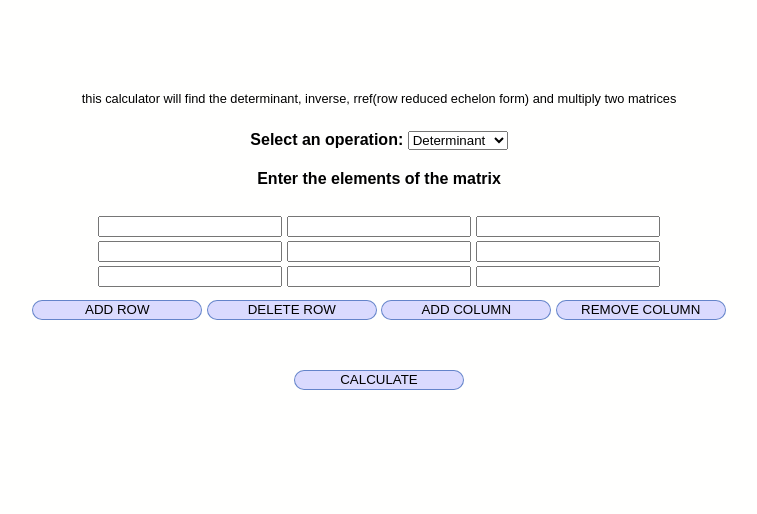
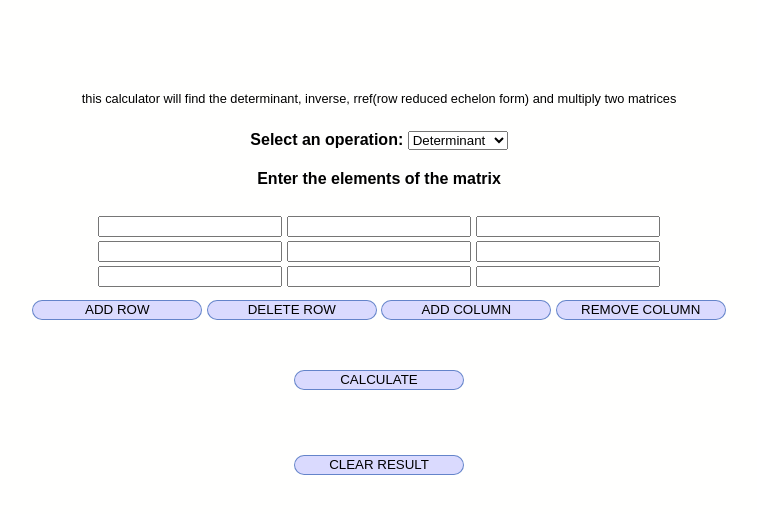
Before and after one commit to Christopherdu65/Matrix-Operator, a plain HTML site: page index.html in a window 1280 px wide. Shown: the whole page, without its empty margins (261-1018 px from the left). Drawn offline with Linux system fonts and the light colour scheme.

Commit message:
Update index.html

```diff
--- a/index.html
+++ b/index.html
@@ -104,6 +104,7 @@
             <!--  -->
         </form>
         <div class="result"></div>
+        <button type = "button" class = "delBtn">clear Result</button>
         </div>
         <script src="script.js"></script>
 <script>
```
